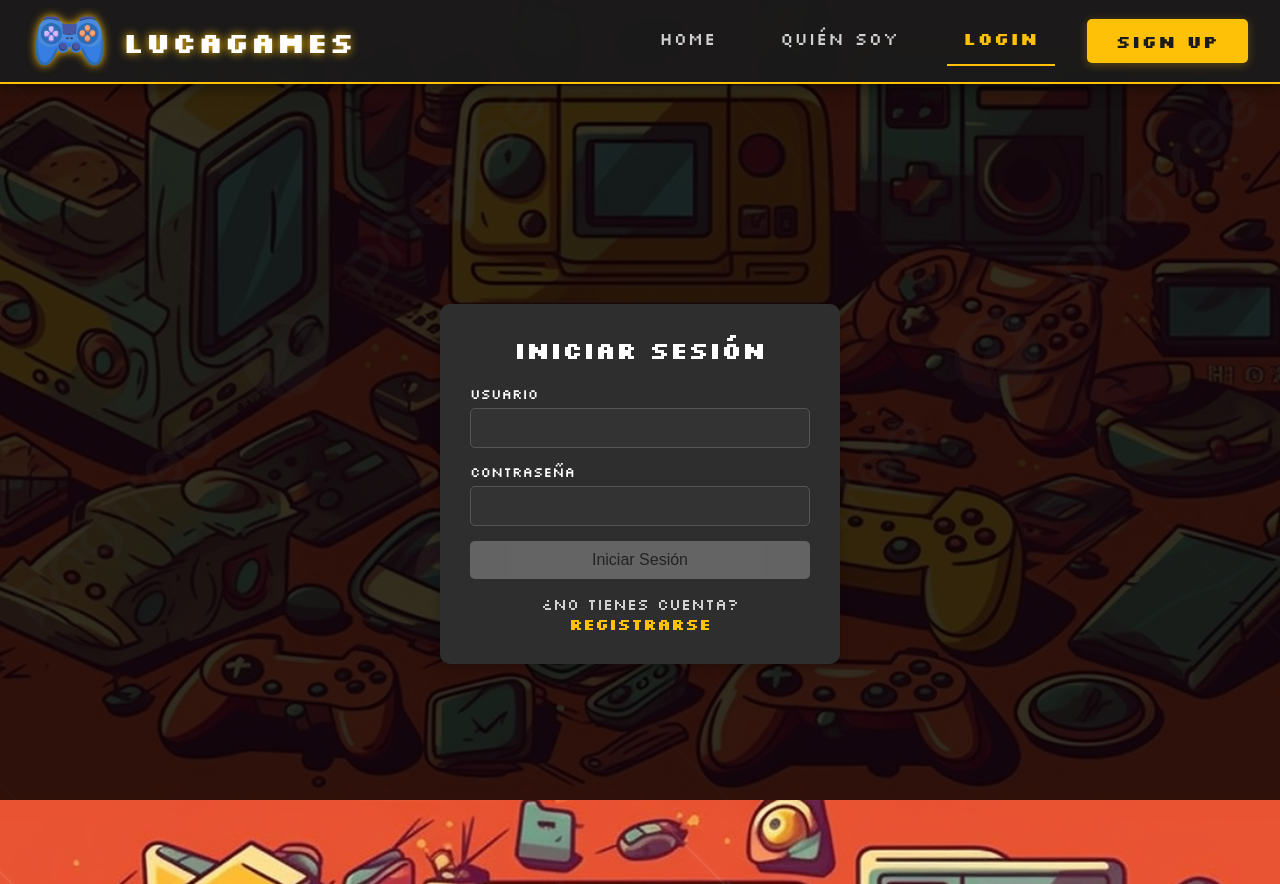
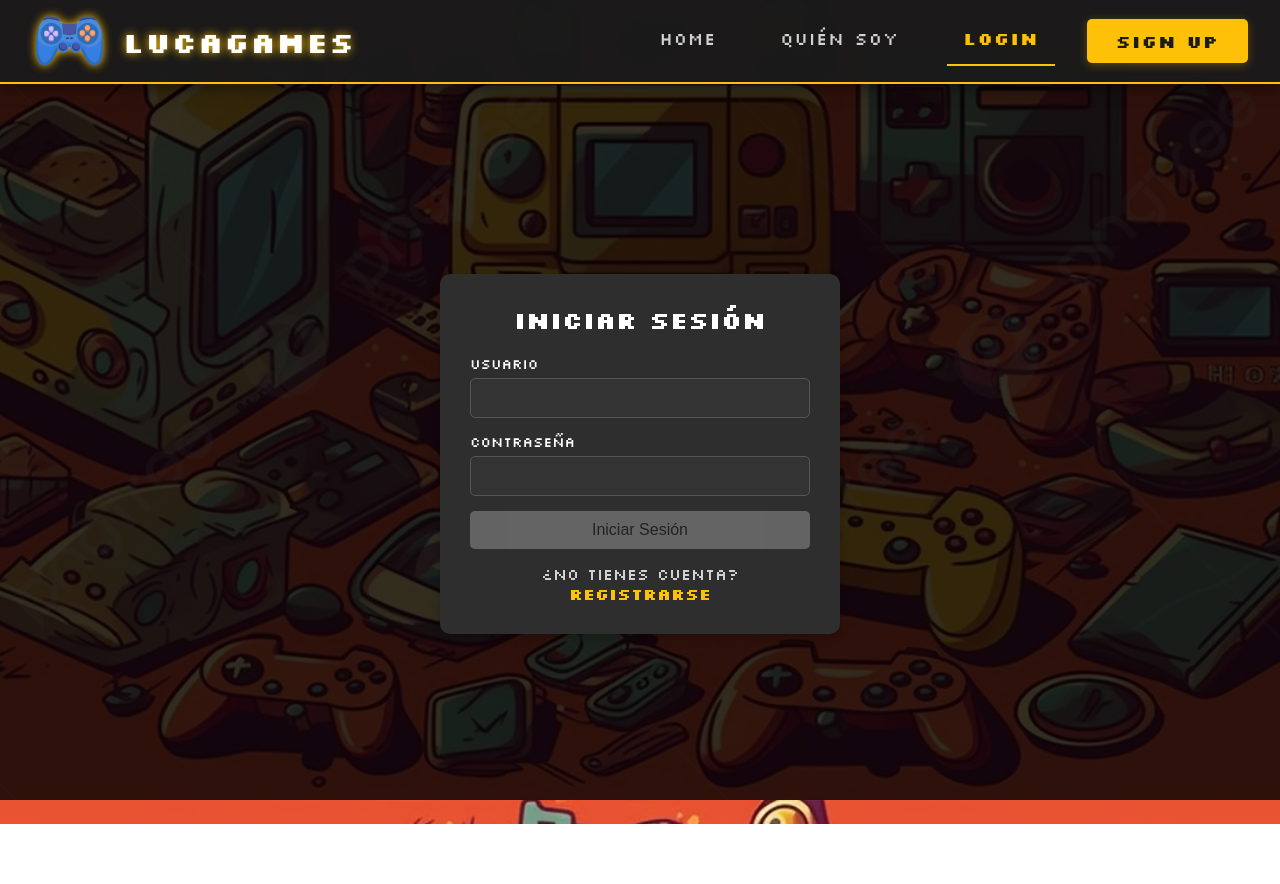
Before and after one commit to lucag316/LucaFrancoGargiuloNicola-TP1-PROG4-2025-C1, an Angular app in the folder sala-de-juegos/: page /login in a window 1280 px wide. After the commit the page ends 824 px from the top, so only its background shows below. Built offline with nearby package versions, Linux system fonts and the light colour scheme.

Commit message:
Arreglando login y register

```diff
--- a/sala-de-juegos/src/app/pages/login/login.component.css
+++ b/sala-de-juegos/src/app/pages/login/login.component.css
@@ -5,7 +5,8 @@
     display: flex;
     justify-content: center;
     align-items: center;
-    height: 100vh;
+    min-height: calc(100vh - 60px); /* Resta la altura del navbar */
+    padding-top: 60px;
     padding: 20px;
     animation: fadeInSlideUp 1s ease-out; /* Animación de entrada */
 }
--- a/sala-de-juegos/src/app/pages/register/register.component.css
+++ b/sala-de-juegos/src/app/pages/register/register.component.css
@@ -4,9 +4,10 @@
 .register-container {
     display: flex;
     justify-content: center;
-    align-items: center;
+    align-items: flex-start;
     height: 100vh;
     padding: 20px;
+    padding-top: 50px;
     animation: fadeInSlideUp 1s ease-out; /* Animación de entrada */
 }
 
```
